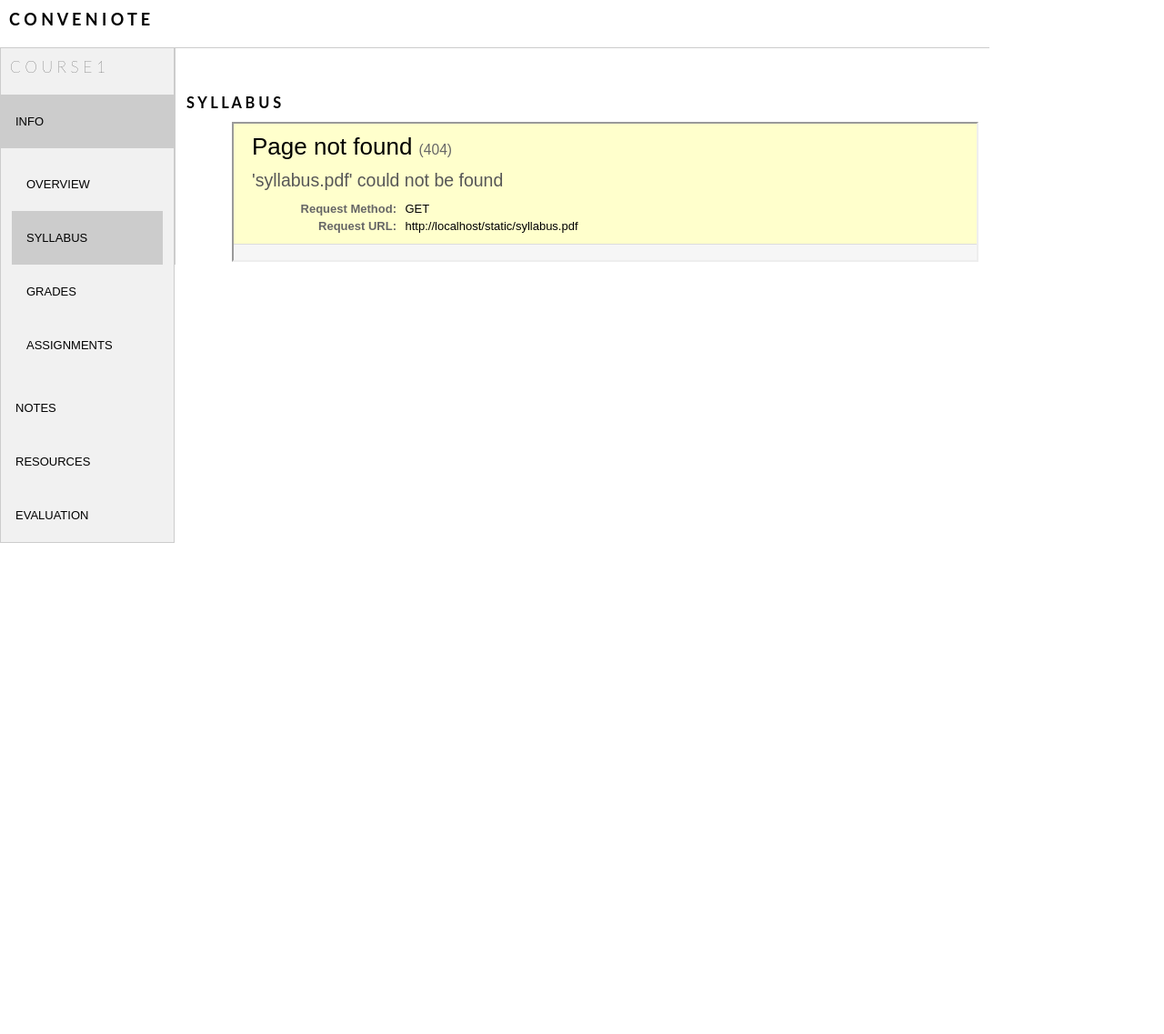
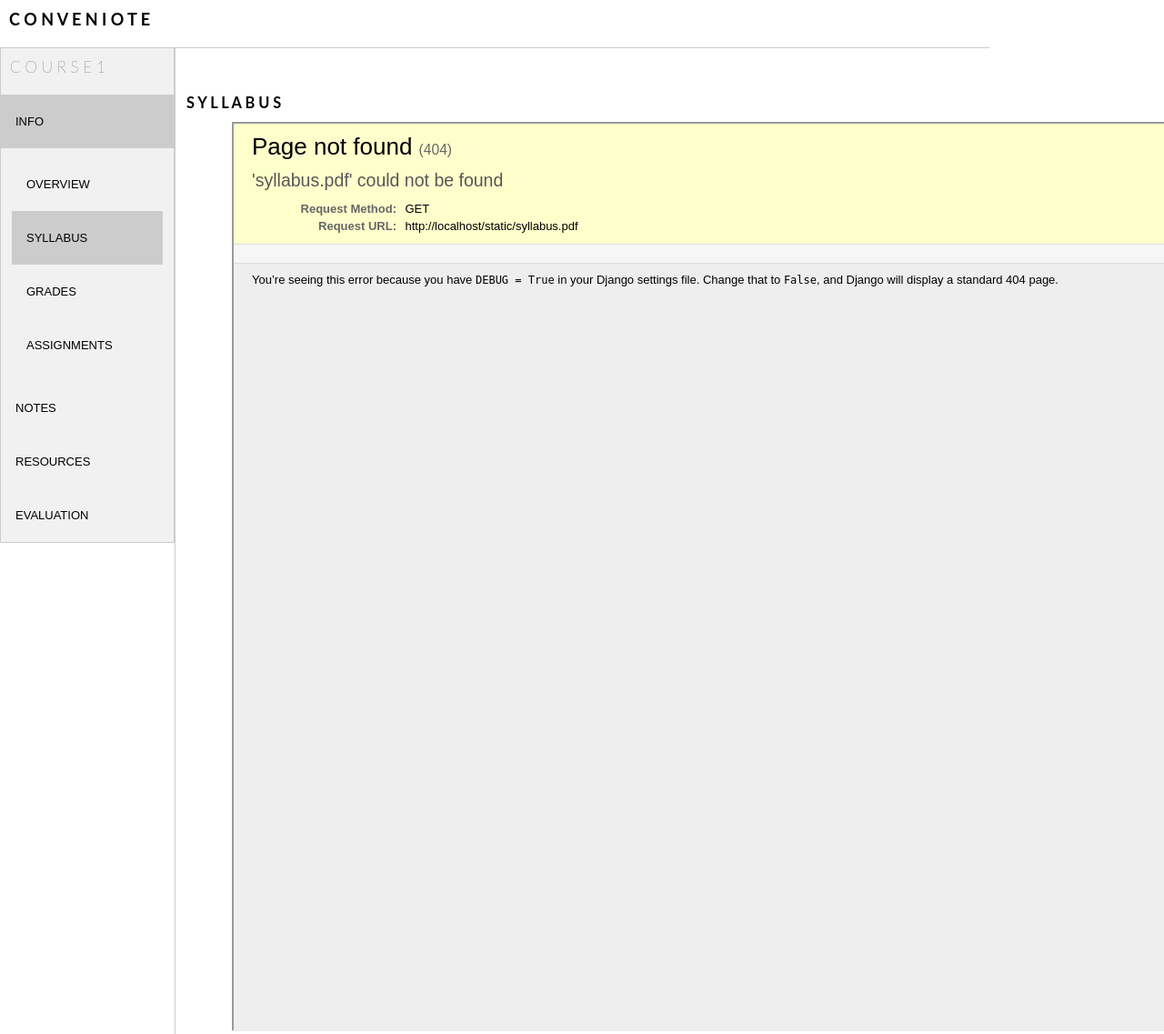
Before and after one commit to CSCI-40500-77100-Spring-2021/project-12, a Django app: template app/SE/templates/syllabus.html in a window 1280 px wide; the page is wider, and only the part inside the window is pictured. Shown: that part at 91% size. Before the commit the page ends 597 px from the top of that part, so only its background shows below. Run offline with Django 3.2, Linux system fonts and the light colour scheme; the template is opened without the code that fills it, so the values that code supplies are empty.

Commit message:
Update syllabus.html

```diff
--- a/app/SE/templates/syllabus.html
+++ b/app/SE/templates/syllabus.html
@@ -91,7 +91,7 @@
 <div id="default" class="tabcontent">
     <h3 style="margin-top: 50px">S Y L L A B U S</h3>
     <div style="margin-left:50px; height: 100%; margin-top: 12px">
-        <iframe style="width: 100%; height: 100%" src="{%static 'syllabus.pdf'%}" class="syllabus"></iframe>
+        <iframe style="width: 1400px; height: 1000px" src="{%static 'syllabus.pdf'%}" class="syllabus"></iframe>
     </div>
 </div>
 
```
